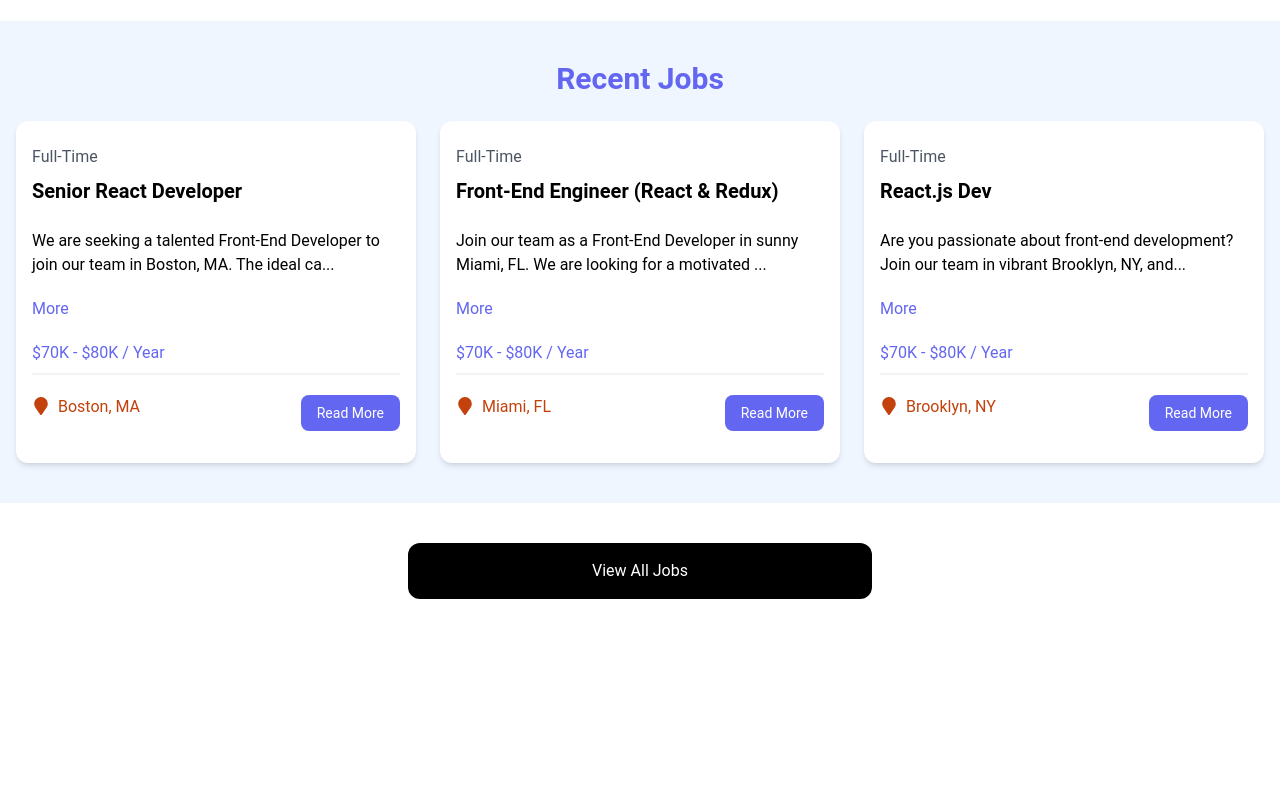
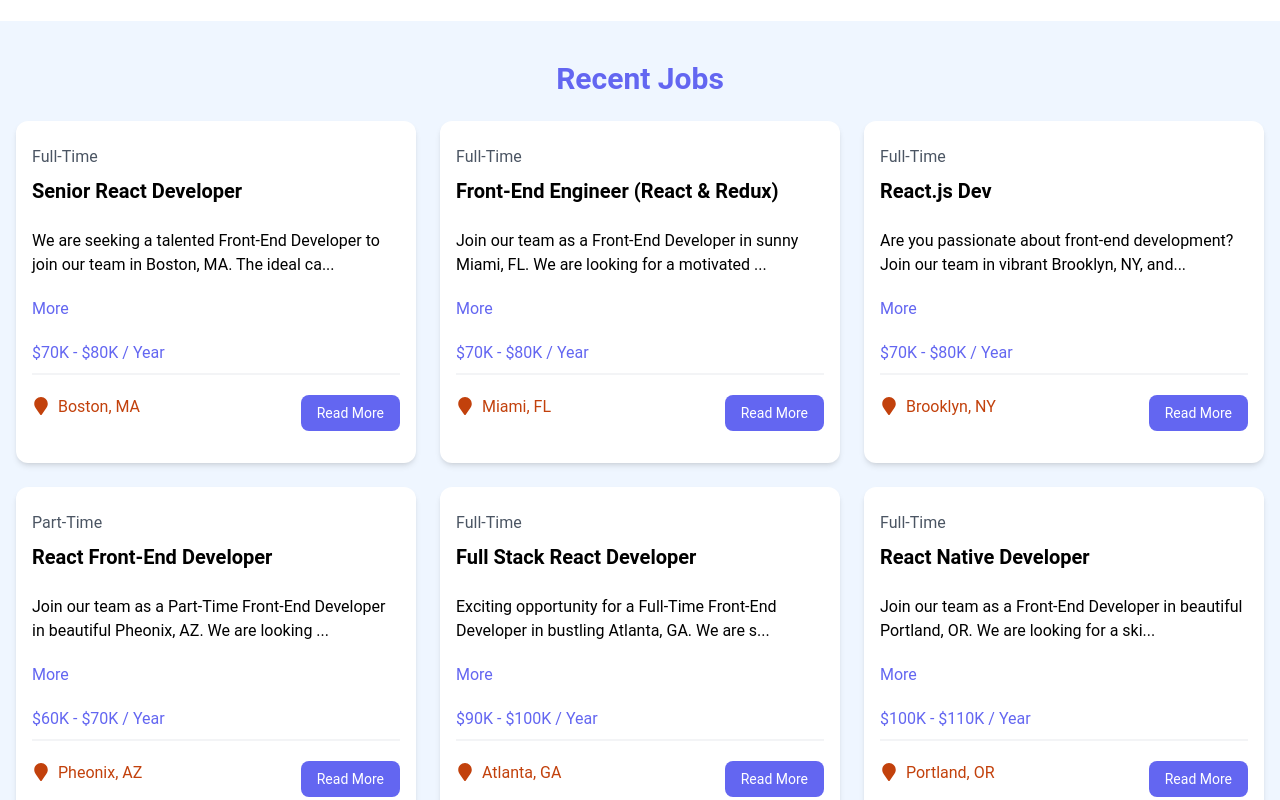
Before and after one commit to skillzz9/recruitREACT, a React (Vite) app: page / in a window 1280 px wide. Shown: the part 540-1340 px from the top of the page. Before the commit the page ends 1179 px from the top, so only its background shows below. Built offline with nearby package versions, Linux system fonts and the light colour scheme; data requests are answered from the project's data file.

Commit message:
mock backend created

```diff
--- a/package.json
+++ b/package.json
@@ -7,7 +7,8 @@
     "dev": "vite",
     "build": "vite build",
     "lint": "eslint . --ext js,jsx --report-unused-disable-directives --max-warnings 0",
-    "preview": "vite preview"
+    "preview": "vite preview",
+    "server": "json-server --watch src/jobs.json --port 8000"
   },
   "dependencies": {
     "react": "^18.3.1",
@@ -24,6 +25,7 @@
     "eslint-plugin-react": "^7.34.2",
     "eslint-plugin-react-hooks": "^4.6.2",
     "eslint-plugin-react-refresh": "^0.4.7",
+    "json-server": "^1.0.0-beta.1",
     "postcss": "^8.4.39",
     "tailwindcss": "^3.4.4",
     "vite": "^5.3.1"
--- a/src/components/JobListings.jsx
+++ b/src/components/JobListings.jsx
@@ -1,11 +1,23 @@
 import React from 'react'
-import jobs from '../jobs.json';
 import JobListing from './JobListing';
-import { Link } from 'react-router-dom'
+import { useState, useEffect } from 'react';
 
 const JobListings = ({ isHome = false}) => {
-    const jobsListings = isHome ? jobs.jobs.slice(0,3) : jobs.jobs;
+
+    const [jobs, setJobs] = useState([]);
+    const [loading, setLoading] = useState(true);
     const jobsListingsText = isHome ? "Recent Jobs" : "All Jobs"
+
+    useEffect( () => {
+        const fetchJobs = async () => {
+            const res = await fetch('http://localhost:8000/jobs');
+            const data = await res.json();
+            setJobs(data);
+            setLoading(false);
+        }
+
+        fetchJobs();
+    }, []);
 
   return (
     <section className="bg-blue-50 px-4 py-10">
@@ -14,7 +26,7 @@
             {jobsListingsText}
           </h2>
           <div className="grid grid-cols-1 md:grid-cols-3 gap-6">
-            {jobsListings.map((job)=>(
+            {jobs.map((job)=>(
                 <JobListing key = {job.id} job = {job}></JobListing>
             ))}
           </div>
```
Also changed, not shown: 1 other file (tests, documents, lock files or other folders).
